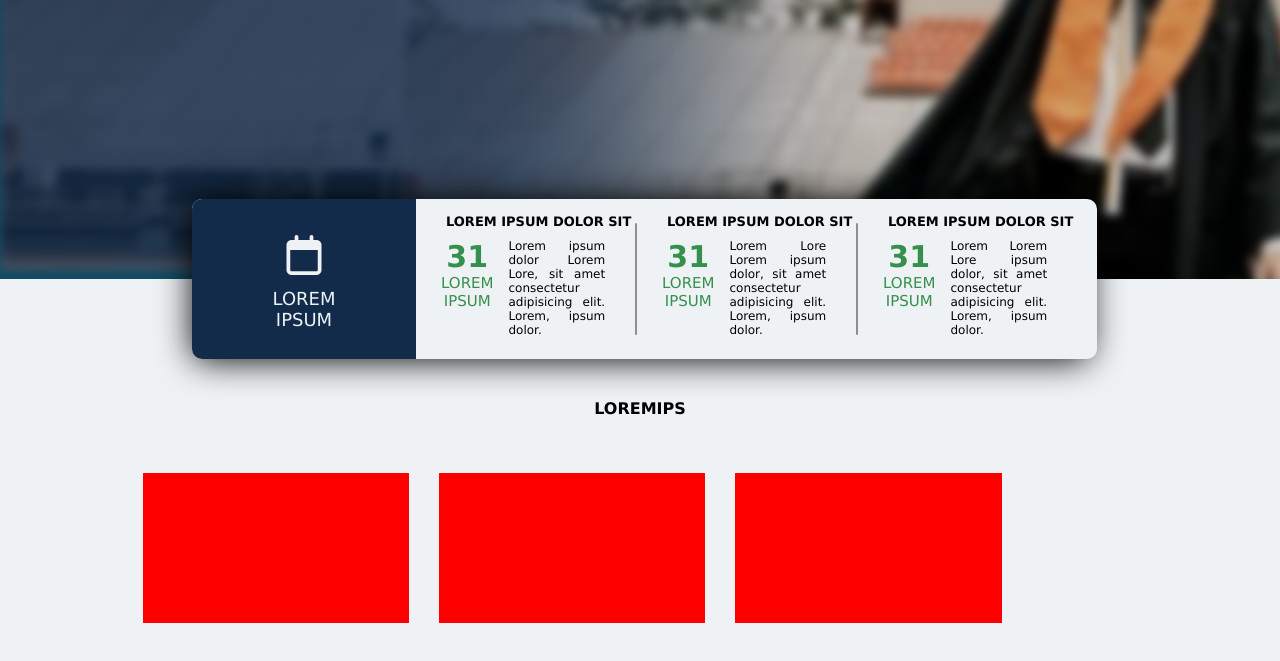
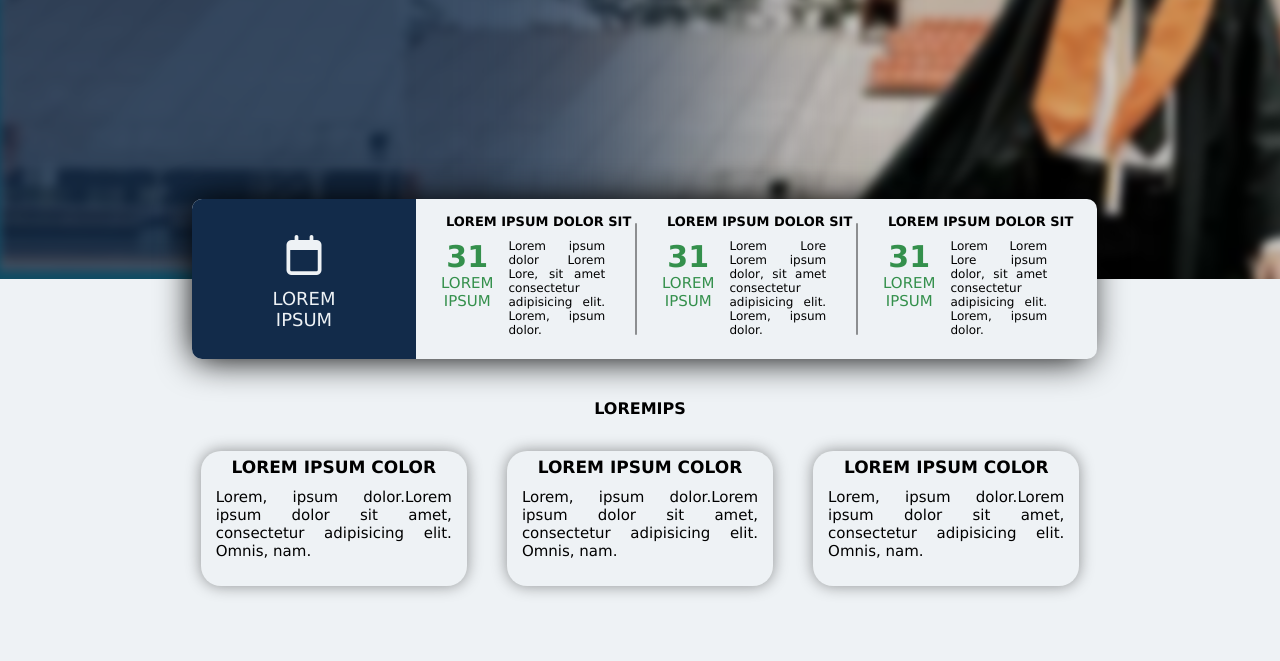
Before and after one commit to DheniAditya/school-website, a plain HTML site: page index.html in a window 1280 px wide. Shown: the part 601-1262 px from the top of the page. Drawn offline with Linux system fonts and the light colour scheme.

Commit message:
highlight

```diff
--- a/index.html
+++ b/index.html
@@ -77,10 +77,28 @@
         </div>
         <div id="highlight2">
             <div id="highlight2-card">
+                <div id="h2c-text">
+                    Lorem Ipsum Color
+                </div>
+                <div id="h2c-text1">
+                    Lorem, ipsum dolor.Lorem ipsum dolor sit amet, consectetur adipisicing elit. Omnis, nam.
+                </div>
             </div>
             <div id="highlight2-card">
+                <div id="h2c-text">
+                    Lorem Ipsum Color
+                </div>
+                <div id="h2c-text1">
+                    Lorem, ipsum dolor.Lorem ipsum dolor sit amet, consectetur adipisicing elit. Omnis, nam.
+                </div>
             </div>
             <div id="highlight2-card">
+                <div id="h2c-text">
+                    Lorem Ipsum Color
+                </div>
+                <div id="h2c-text1">
+                    Lorem, ipsum dolor.Lorem ipsum dolor sit amet, consectetur adipisicing elit. Omnis, nam.
+                </div>
             </div>
         </div>
     </section>
--- a/style.css
+++ b/style.css
@@ -310,14 +310,38 @@ margin: 25px 0px -5px 0px;
 #highlight2 {
   /* background-color: #090e22; */
   width: 80%;
+  margin-top: -15px;
   height: 150px;
   display: flex;
+  align-items: center;
+  justify-content: center;
   flex-direction: row;
 }
 
 #highlight2-card {
   width: 26%;
-  height: 100%;
-  background-color: red;
-  margin: 15px;
+  height: 90%;
+  background-color: var(--bg);
+  margin: 20px;
+  border-radius: 20px;
+  box-shadow: 0px 0px 15px rgba(0, 0, 0, 0.404);
+  display: flex;
+  align-items: center;
+  flex-direction: column;
 }
+
+#highlight2-card:hover {
+  background-color: white;
+  }
+
+#h2c-text{
+  margin: 6px;
+  text-transform: uppercase;
+  font-weight: bold;
+  font-size: 17px;
+}
+
+#h2c-text1{
+  margin: 5px 15px 0 15px;
+  font-size: 15px;
+}
```
